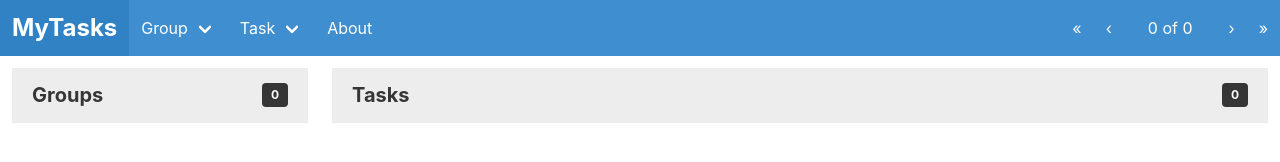
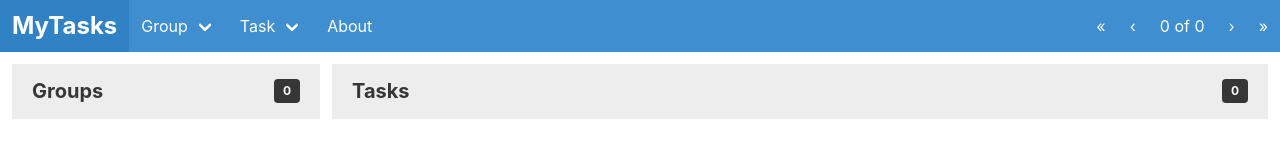
Before and after one commit to zagirovaa/mytasks, a plain HTML site: page src/index.html in a window 1280 px wide. Drawn offline with nearby package versions, Linux system fonts and the light colour scheme.

Commit message:
Enabled fixed-top and made it work correctly

```diff
--- a/src/css/style.css
+++ b/src/css/style.css
@@ -7,9 +7,9 @@ html {
     width: 100%;
 }
 
-@media only screen and (max-width: 768px) {
-    .no-margin-right {
-        margin-right: 0 !important;
+@media only screen and (min-width: 768px) {
+    .no-padding-right {
+        padding-right: 0 !important;
     }
 }
 
--- a/src/index.html
+++ b/src/index.html
@@ -1,5 +1,5 @@
 <!DOCTYPE html>
-<html lang="ru">
+<html lang="ru" class="has-navbar-fixed-top">
     <head>
         <meta charset="UTF-8">
         <meta http-equiv="X-UA-Compatible" content="IE=edge">
@@ -13,7 +13,7 @@
     </head>
     <body>
         <div id="app">
-            <nav class="navbar is-info" role="navigation" aria-label="main navigation">
+            <nav class="navbar is-fixed-top is-info" role="navigation" aria-label="main navigation">
                 <div class="navbar-brand">
                     <a class="navbar-item">
                         <h4 class="has-text-weight-bold is-size-4">MyTasks</h4>
@@ -48,17 +48,17 @@
                         </div>
                         <a class="navbar-item" id="about-button">About</a>
                     </div>
-                    <div class="navbar-end">
+                    <div class="navbar-end is-flex is-align-items-center">
                         <a class="navbar-item">&#171;</a>
                         <a class="navbar-item">&#8249;</a>
-                        <span class="tag has-text-white has-background-info is-medium m-3">0 of 0</span>
+                        <span class="tag has-text-white has-background-info is-medium">0 of 0</span>
                         <a class="navbar-item">&#8250;</a>
                         <a class="navbar-item">&#187;</a>
                     </div>
                 </div>
             </nav>
             <div class="columns p-0 m-0">
-                <div class="column no-margin-right is-5-tablet is-4-desktop is-3-widescreen">
+                <div class="column no-padding-right is-5-tablet is-4-desktop is-3-widescreen">
                     <nav id="groups-panel" class="panel is-shadowless">
                         <p class="panel-heading is-radiusless">
                             Groups
```
